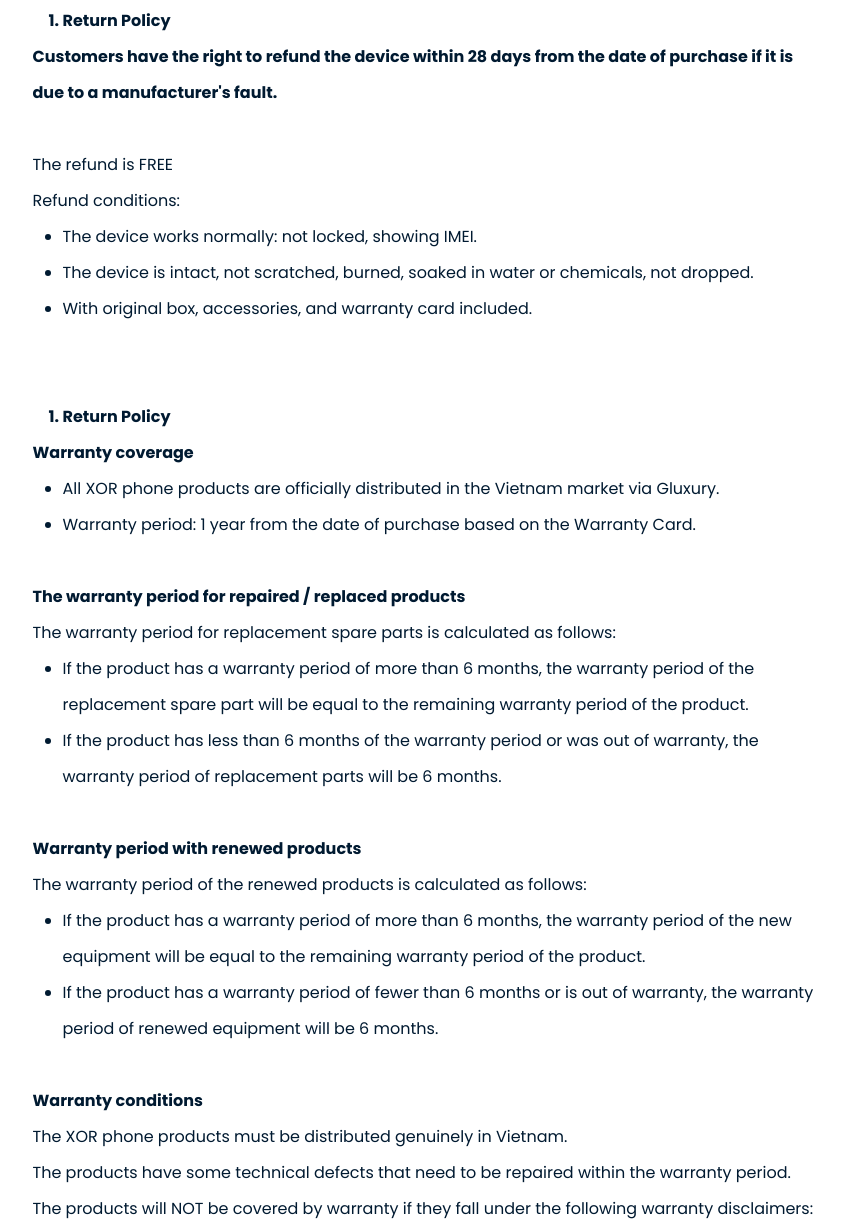
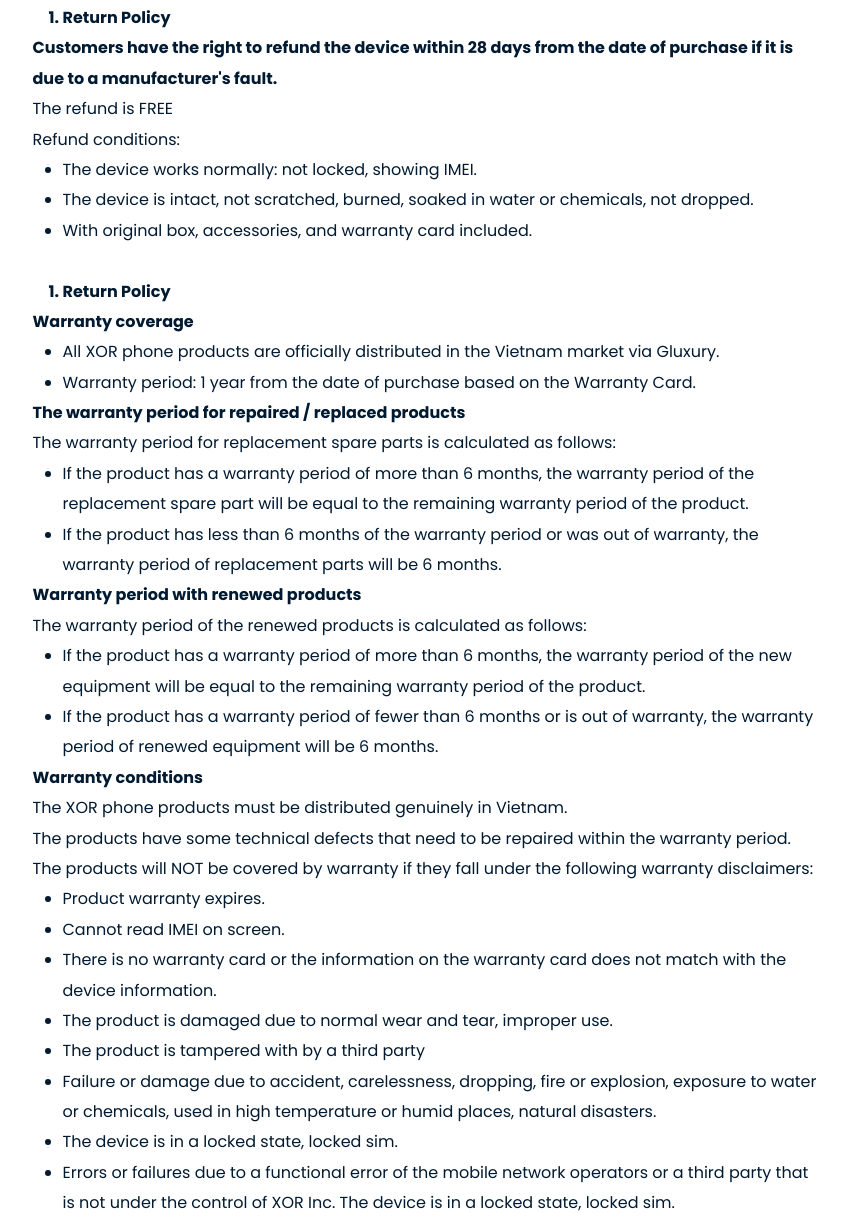
Before and after one commit to dinhvuhoang999/projectinter, a plain HTML site: page index.html in a window 1280 px wide. Shown: the part 982-2204 px from the top of the page, without its empty margins (215-1062 px from the left). Drawn offline with nearby package versions, Linux system fonts and the light colour scheme.

Commit message:
update responsive.

```diff
--- a/assets/js/script.js
+++ b/assets/js/script.js
@@ -31,14 +31,14 @@
 
 
 // Slide
-var swiper = new Swiper(".mySwiper", {
+let swiper = new Swiper(".mySwiper", {
     loop: true,
     spaceBetween: 12,
     slidesPerView: 6,
     freeMode: true,
     watchSlidesProgress: true,
   });
-  var swiper2 = new Swiper(".mySwiper2", {
+  let swiper2 = new Swiper(".mySwiper2", {
     loop: true,
     spaceBetween: 10,
     navigation: {
@@ -53,7 +53,7 @@
 // Tab
 
 function openTab(evt, tabName) {
-  var i, x, tablinks;
+  let i, x, tablinks;
   x = document.getElementsByClassName("dtl");
   for (i = 0; i < x.length; i++) {
     x[i].style.display = "none";
@@ -76,11 +76,11 @@
 }
 
 // responsive menu
-var icon = document.getElementById("icon");
-var icon1 = document.getElementById("a");
-var icon2 = document.getElementById("b");
-var icon3 = document.getElementById("c");
-var nav = document.getElementById('nav');
+let icon = document.getElementById("icon");
+let icon1 = document.getElementById("a");
+let icon2 = document.getElementById("b");
+let icon3 = document.getElementById("c");
+let nav = document.getElementById('nav');
 
 icon.addEventListener('click', function() {
   icon1.classList.toggle('a');
--- a/assets/scss/_productContent.scss
+++ b/assets/scss/_productContent.scss
@@ -24,6 +24,10 @@
         margin-left: 0;
     }
 
+
+}
+
+.tab-content {
     &__detail:not(:last-child) {
         display: none;
     }
@@ -32,7 +36,7 @@
         color: var(--color-2);
         font-family: $font-Poppins;
         font-size:  var(--fz-24);
-        line-height: 36px;
+        line-height: 1.9;
     }
 
     &__text {
@@ -56,13 +60,13 @@
     }
 }
 
-ul > li.product-content__item{
+ul > li.tab-content__item{
     margin-left: 30px;
     list-style: disc;
 
 }
 
-ol.product-content__heading > li {
+ol.tab-content__heading > li {
     margin-left: 30px;
     list-style: number;
     font-weight: var(--fw-700);
--- a/assets/scss/_reset.scss
+++ b/assets/scss/_reset.scss
@@ -1,8 +1,4 @@
 
-
-::-webkit-scrollbar {
-  display: none;
-}
 html {
     box-sizing: border-box;
   }
--- a/index.html
+++ b/index.html
@@ -70,7 +70,7 @@
                             <li class="header-nav__item">
                                 <img src="./assets/img/image 26.png" alt="">
 
-                                <i class="icon fa-solid fa-angle-down"></i>
+                                <em class="icon fa-solid fa-angle-down"></em>
                             </li>
                         </ul>
                     </nav>
@@ -87,27 +87,32 @@
                     <div class="swiper mySwiper2">
                         <div class="swiper-wrapper">
                             <div class="swiper-slide">
-                                <img class="swiper-slide-img" src="./assets/img/Hi.png" />
+                                <img class="swiper-slide-img" src="./assets/img/Hi.png" alt="" />
                             </div>
 
                             <div class="swiper-slide">
-                                <img class="swiper-slide-img" src="https://swiperjs.com/demos/images/nature-2.jpg" />
+                                <img class="swiper-slide-img" src="https://swiperjs.com/demos/images/nature-2.jpg"
+                                    alt="" />
                             </div>
 
                             <div class="swiper-slide">
-                                <img class="swiper-slide-img" src="https://swiperjs.com/demos/images/nature-3.jpg" />
+                                <img class="swiper-slide-img" src="https://swiperjs.com/demos/images/nature-3.jpg"
+                                    alt="" />
                             </div>
 
                             <div class="swiper-slide">
-                                <img class="swiper-slide-img" src="https://swiperjs.com/demos/images/nature-4.jpg" />
+                                <img class="swiper-slide-img" src="https://swiperjs.com/demos/images/nature-4.jpg"
+                                    alt="" />
                             </div>
 
                             <div class="swiper-slide">
-                                <img class="swiper-slide-img" src="https://swiperjs.com/demos/images/nature-7.jpg" />
+                                <img class="swiper-slide-img" src="https://swiperjs.com/demos/images/nature-7.jpg"
+                                    alt="" />
                             </div>
 
                             <div class="swiper-slide">
-                                <img class="swiper-slide-img" src="https://swiperjs.com/demos/images/nature-5.jpg" />
+                                <img class="swiper-slide-img" src="https://swiperjs.com/demos/images/nature-5.jpg"
+                                    alt="" />
                             </div>
                         </div>
 
@@ -119,27 +124,27 @@
                     <div thumbsSlider="" class="swiper mySwiper">
                         <div class="swiper-wrapper">
                             <div class="swiper-slide slide-view">
-                                <img src="./assets/img/Hi.png" />
+                                <img src="./assets/img/Hi.png" alt="" />
                             </div>
 
                             <div class="swiper-slide slide-view">
-                                <img src="https://swiperjs.com/demos/images/nature-2.jpg" />
+                                <img src="https://swiperjs.com/demos/images/nature-2.jpg" alt="" />
                             </div>
 
                             <div class="swiper-slide slide-view">
-                                <img src="https://swiperjs.com/demos/images/nature-3.jpg" />
+                                <img src="https://swiperjs.com/demos/images/nature-3.jpg" alt="" />
                             </div>
 
                             <div class="swiper-slide slide-view">
-                                <img src="https://swiperjs.com/demos/images/nature-4.jpg" />
+                                <img src="https://swiperjs.com/demos/images/nature-4.jpg" alt="" />
                             </div>
 
                             <div class="swiper-slide slide-view">
-                                <img src="https://swiperjs.com/demos/images/nature-7.jpg" />
+                                <img src="https://swiperjs.com/demos/images/nature-7.jpg" alt="" />
                             </div>
 
                             <div class="swiper-slide slide-view">
-                                <img src="https://swiperjs.com/demos/images/nature-5.jpg" />
+                                <img src="https://swiperjs.com/demos/images/nature-5.jpg" alt="" />
                             </div>
                         </div>
                     </div>
@@ -217,25 +222,21 @@
                     </div>
 
                     <div class="container-content">
-                        <div class="product-content">
-                            <div id="info" class="product-content__detail dtl">
-                                <h1 class="product-content__heading" style="text-align:center; color: red;">Hello, I'm
-                                    Your Girlfriend
-                                </h1>
-
+                        <div class="tab-content">
+                            <div id="info" class="tab-content__detail dtl">
+                                <h1 class="tab-content__heading" style="text-align:center; color: red;">Hello </h1>
                             </div>
 
-                            <div id="policy" class="product-content__detail dtl">
-                                <ol class="product-content__heading">
+                            <div id="policy" class="tab-content__detail dtl">
+                                <div>
+                                    <ol class="tab-content__heading">
                                         <li> Return Policy</li>
                                     </ol>
 
-                                <p class="product-content__text">
+                                    <p class="tab-content__text">
                                         Customers have the right to refund the device within 28 days from the date of
                                         purchase if it is due to a manufacturer's fault.
                                     </p>
-
-                                <br>
 
                                     <p>
                                         The refund is FREE
@@ -244,128 +245,137 @@
 
                                     <p>Refund conditions:</p>
 
-                                <ul class="product-content__list">
-                                    <li class="product-content__item">
+                                    <ul class="tab-content__list">
+                                        <li class="tab-content__item">
                                             The device works normally: not locked, showing IMEI.
                                         </li>
 
-                                    <li class="product-content__item">
-                                        The device is intact, not scratched, burned, soaked in water or chemicals, not
+                                        <li class="tab-content__item">
+                                            The device is intact, not scratched, burned, soaked in water or chemicals,
+                                            not
                                             dropped.
                                         </li>
 
-                                    <li class="product-content__item">
+                                        <li class="tab-content__item">
                                             With original box, accessories, and warranty card included.
                                         </li>
                                     </ul>
 
-                                <br> <br>
+                                </div>
 
-                                <ol class="product-content__heading">
+                                <br>
+
+                                <div>
+                                    <ol class="tab-content__heading">
                                         <li>Return Policy</li>
                                     </ol>
 
-                                <p class="product-content__text">Warranty coverage</p>
+                                    <p class="tab-content__text">Warranty coverage</p>
 
-                                <ul class="product-content__list">
-                                    <li class="product-content__item">
+                                    <ul class="tab-content__list">
+                                        <li class="tab-content__item">
                                             All XOR phone products are officially distributed in the Vietnam market via
                                             Gluxury.
                                         </li>
 
-                                    <li class="product-content__item">
-                                        Warranty period: 1 year from the date of purchase based on the Warranty Card.
+                                        <li class="tab-content__item">
+                                            Warranty period: 1 year from the date of purchase based on the Warranty
+                                            Card.
                                         </li>
                                     </ul>
 
-                                <br>
-
-                                <p class="product-content__text">The warranty period for repaired / replaced products
+                                    <p class="tab-content__text">The warranty period for repaired / replaced products
                                     </p>
 
                                     <p>The warranty period for replacement spare parts is calculated as follows:</p>
 
-                                <ul class="product-content__list">
-                                    <li class="product-content__item">
-                                        If the product has a warranty period of more than 6 months, the warranty period
-                                        of the replacement spare part will be equal to the remaining warranty period of
+                                    <ul class="tab-content__list">
+                                        <li class="tab-content__item">
+                                            If the product has a warranty period of more than 6 months, the warranty
+                                            period
+                                            of the replacement spare part will be equal to the remaining warranty period
+                                            of
                                             the product.
                                         </li>
 
-                                    <li class="product-content__item">
+                                        <li class="tab-content__item">
                                             If the product has less than 6 months of the warranty period or was out of
                                             warranty, the warranty period of replacement parts will be 6 months.
                                         </li>
                                     </ul>
 
-                                <br>
-
-                                <p class="product-content__text">Warranty period with renewed products</p>
+                                    <p class="tab-content__text">Warranty period with renewed products</p>
 
                                     <p>The warranty period of the renewed products is calculated as follows:</p>
 
-                                <ul class="product-content__list">
-                                    <li class="product-content__item">
-                                        If the product has a warranty period of more than 6 months, the warranty period
+                                    <ul class="tab-content__list">
+                                        <li class="tab-content__item">
+                                            If the product has a warranty period of more than 6 months, the warranty
+                                            period
                                             of the new equipment will be equal to the remaining warranty period of the
                                             product.
                                         </li>
 
-                                    <li class="product-content__item">
+                                        <li class="tab-content__item">
                                             If the product has a warranty period of fewer than 6 months or is out of
                                             warranty, the warranty period of renewed equipment will be 6 months.
                                         </li>
                                     </ul>
 
-                                <br>
-
-                                <p class="product-content__text">Warranty conditions</p>
+                                    <p class="tab-content__text">Warranty conditions</p>
 
                                     <p>The XOR phone products must be distributed genuinely in Vietnam.</p>
 
-                                <p>The products have some technical defects that need to be repaired within the warranty
-                                    period.</p>
+                                    <p>The products have some technical defects that need to be repaired within the
+                                        warranty
+                                        period.
+                                    </p>
 
                                     <p>The products will NOT be covered by warranty if they fall under the following
-                                    warranty disclaimers:</p>
+                                        warranty disclaimers:
+                                    </p>
 
-                                <ul class="product-content__list">
-                                    <li class="product-content__item">
+                                    <ul class="tab-content__list">
+                                        <li class="tab-content__item">
                                             Product warranty expires.
                                         </li>
 
-                                    <li class="product-content__item">
+                                        <li class="tab-content__item">
                                             Cannot read IMEI on screen.
                                         </li>
 
-                                    <li class="product-content__item">
-                                        There is no warranty card or the information on the warranty card does not match
+                                        <li class="tab-content__item">
+                                            There is no warranty card or the information on the warranty card does not
+                                            match
                                             with the device information.
                                         </li>
 
-                                    <li class="product-content__item">
+                                        <li class="tab-content__item">
                                             The product is damaged due to normal wear and tear, improper use.
                                         </li>
 
-                                    <li class="product-content__item">
+                                        <li class="tab-content__item">
                                             The product is tampered with by a third party
                                         </li>
 
-                                    <li class="product-content__item">
-                                        Failure or damage due to accident, carelessness, dropping, fire or explosion,
+                                        <li class="tab-content__item">
+                                            Failure or damage due to accident, carelessness, dropping, fire or
+                                            explosion,
                                             exposure to water or chemicals, used in high temperature or humid places,
                                             natural disasters.
                                         </li>
 
-                                    <li class="product-content__item">
+                                        <li class="tab-content__item">
                                             The device is in a locked state, locked sim.
                                         </li>
 
-                                    <li class="product-content__item">Errors or failures due to a functional error of
-                                        the mobile network operators or a third party that is not under the control of
+                                        <li class="tab-content__item">Errors or failures due to a functional error of
+                                            the mobile network operators or a third party that is not under the control
+                                            of
                                             XOR Inc. The device is in a locked state, locked sim.
                                         </li>
                                     </ul>
+                                </div>
                             </div>
 
                         </div>
@@ -384,7 +394,7 @@
                     <div class="accessories-wrapper">
                         <div class="accessories-card">
                             <div class="accessories-card__aside">
-                                <img src="./assets/img/Layer 1 1.png"class="accessories-card__img" alt="">
+                                <img src="./assets/img/Layer 1 1.png" class="accessories-card__img" alt="">
                             </div>
 
                             <div class=" accessories-card__body">
```
Also changed, not shown: assets/scss/_product.scss (+14 -2 lines), assets/css/app.css, 1 other file. Lines whose indentation alone changed are shown as unchanged.
